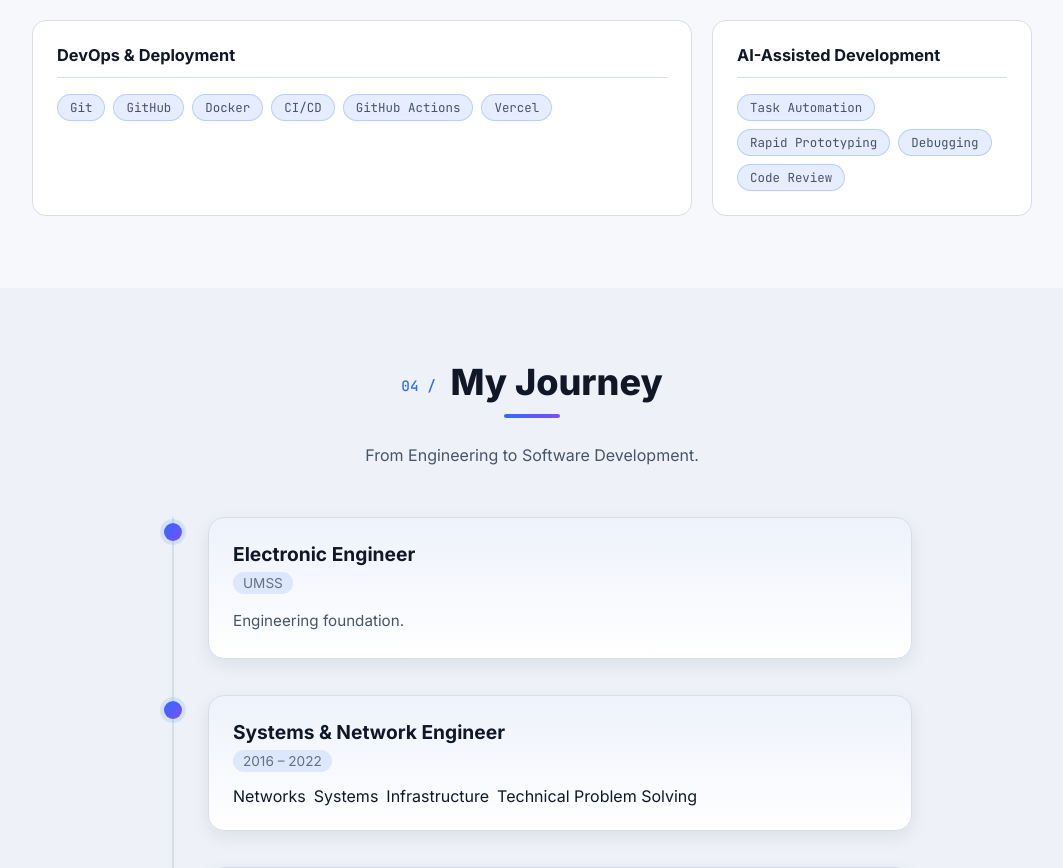
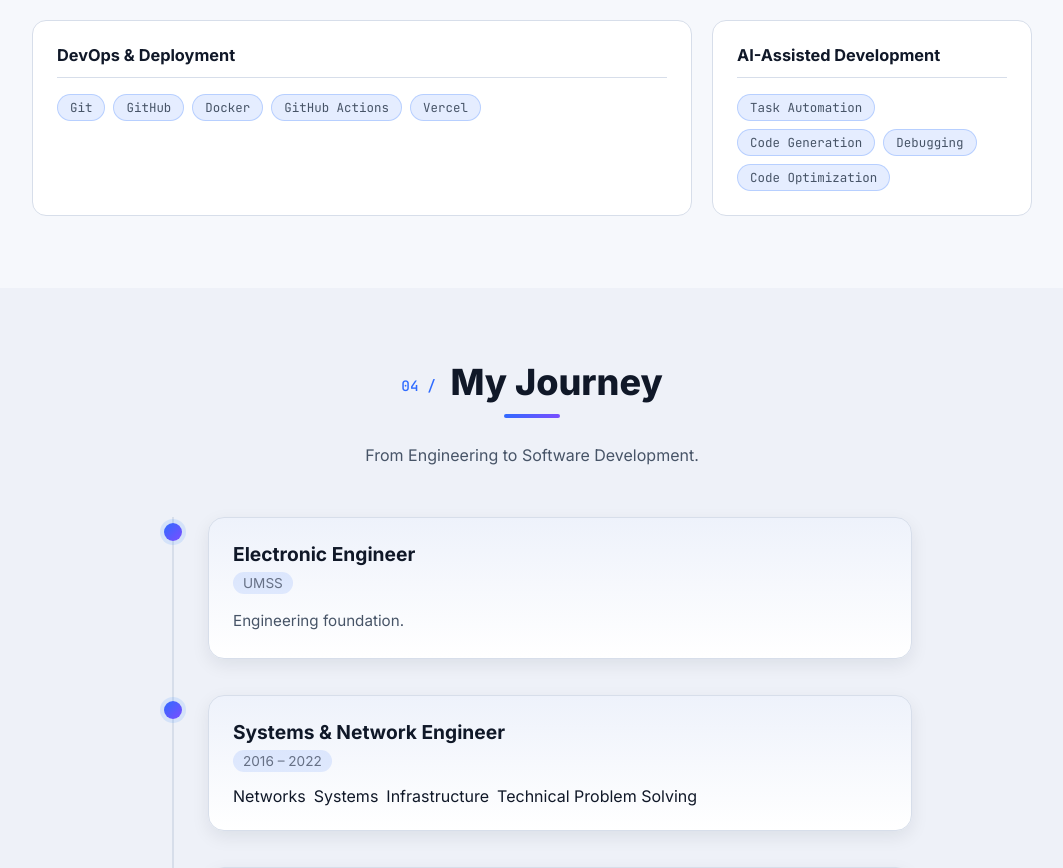
Before and after one commit to AlexandroCamacho1000/alejandrocamachodev, a React (Vite) app: page / in a window 1280 px wide. Shown: the part 3628-4496 px from the top of the page, without its empty margins (108-1171 px from the left). Built offline with nearby package versions, Linux system fonts and the light colour scheme.

Commit message:
polish: AI category items (Task Automation) in Technical Stack

```diff
--- a/src/i18n/translations.js
+++ b/src/i18n/translations.js
@@ -118,11 +118,11 @@ const translations = {
         },
         {
           title: "DevOps & Deployment",
-          items: ["Git", "GitHub", "Docker", "CI/CD", "GitHub Actions", "Vercel"],
+          items: ["Git", "GitHub", "Docker", "GitHub Actions", "Vercel"],
         },
         {
           title: "AI-Assisted Development",
-          items: ["Task Automation", "Rapid Prototyping", "Debugging", "Code Review"],
+          items: ["Task Automation", "Code Generation", "Debugging", "Code Optimization"],
         },
       ],
     },
@@ -296,11 +296,11 @@ const translations = {
         },
         {
           title: "DevOps y Despliegue",
-          items: ["Git", "GitHub", "Docker", "CI/CD", "GitHub Actions", "Vercel"],
+          items: ["Git", "GitHub", "Docker", "GitHub Actions", "Vercel"],
         },
         {
           title: "Desarrollo Asistido por IA",
-          items: ["Automatización de tareas", "Prototipado rápido", "Debugging", "Revisión de código"],
+          items: ["Automatización de tareas", "Generación de código", "Debugging", "Optimización de código"],
         },
       ],
     },
```
